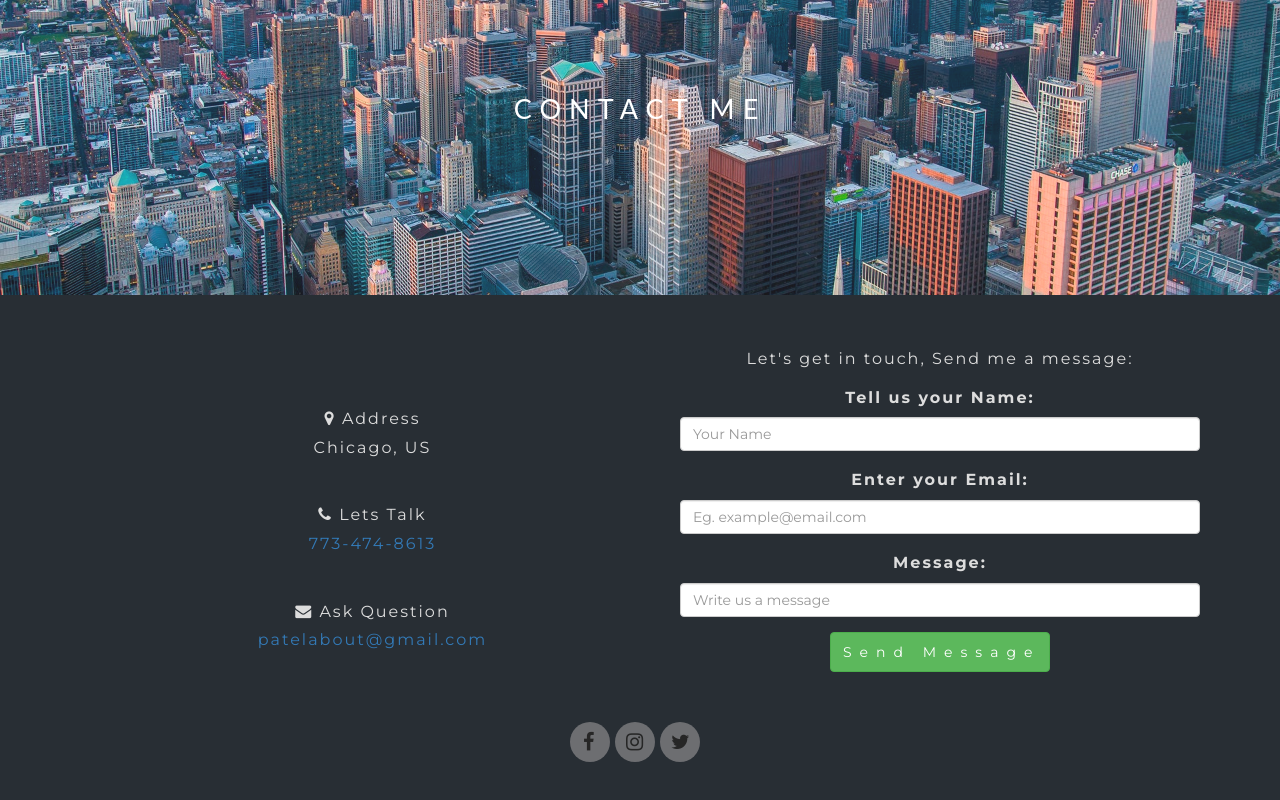
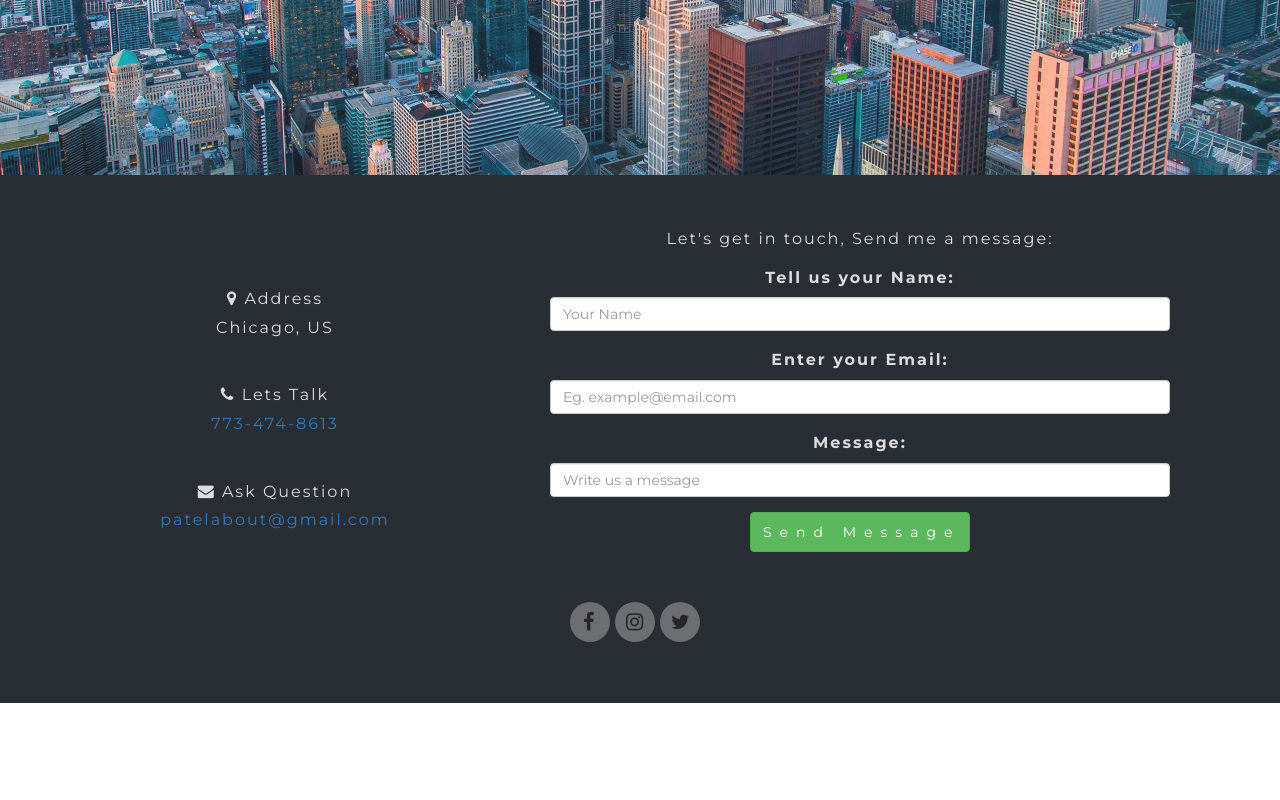
Before and after one commit to avanish-patel/portfolio, an Angular app: page / in a window 1280 px wide. Shown: the part 3399-4199 px from the top of the page. After the commit the page ends 4102 px from the top, so only its background shows below. Built offline with nearby package versions, Linux system fonts and the light colour scheme.

Commit message:
Fixed row section width

```diff
--- a/src/app/app.component.css
+++ b/src/app/app.component.css
@@ -150,8 +150,8 @@
     }
 
     .contact-form {
-        padding-right: 50px;
-        padding-right: 50px;
+        padding-right: 80px;
+        padding-left: 80px;
     }
 
   }
--- a/src/app/app.component.html
+++ b/src/app/app.component.html
@@ -65,7 +65,7 @@
   <div class="container">
     <div class="row">
       <!-- <h2>Contact Me</h2> -->
-      <div class="col-sm-6 info">
+      <div class="col-sm-4 info">
         <div>
           <i class="fa fa-map-marker" aria-hidden="true"></i> Address
         </div>
@@ -89,7 +89,7 @@
         <a href="mailto:patelabout@gmail.com">patelabout@gmail.com</a>
 
       </div>
-      <div class="col-sm-6 contact-form">
+      <div class="col-sm-8 contact-form">
 
         <p>Let's get in touch, Send me a message:</p>
         <form action="mailto:patelabout@gmail.com" method="post" enctype="text/plain">
--- a/src/app/card/card.component.css
+++ b/src/app/card/card.component.css
@@ -1,6 +1,5 @@
 .card {
     width: 300px;
-    margin: 15px;
     border: 10px solid white;
 }
 
@@ -13,3 +12,9 @@
     justify-content: space-evenly;
     align-items: center;
 }
+
+@media(max-width:480px){
+    .card {
+        margin-top: 15px;
+    }
+}
```
